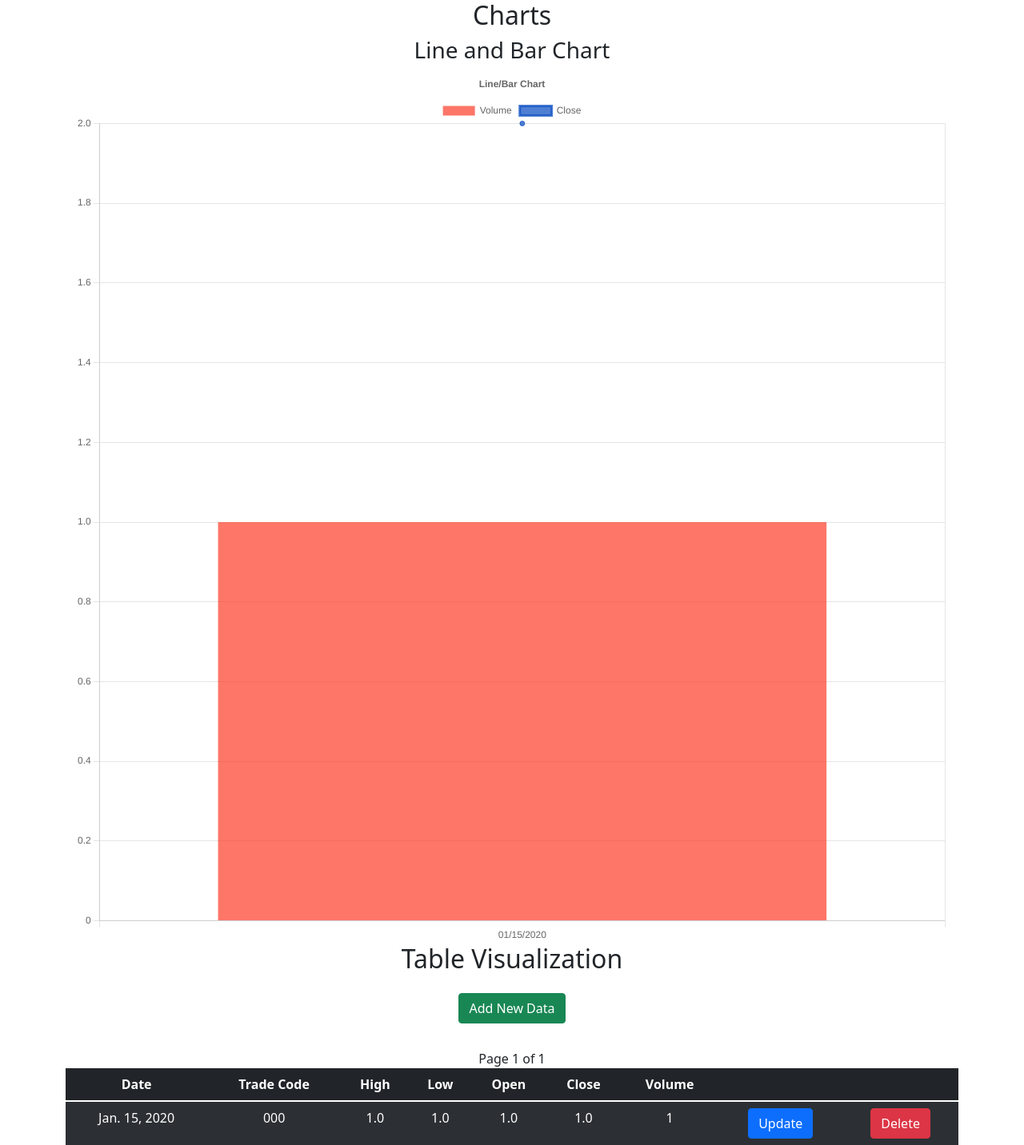
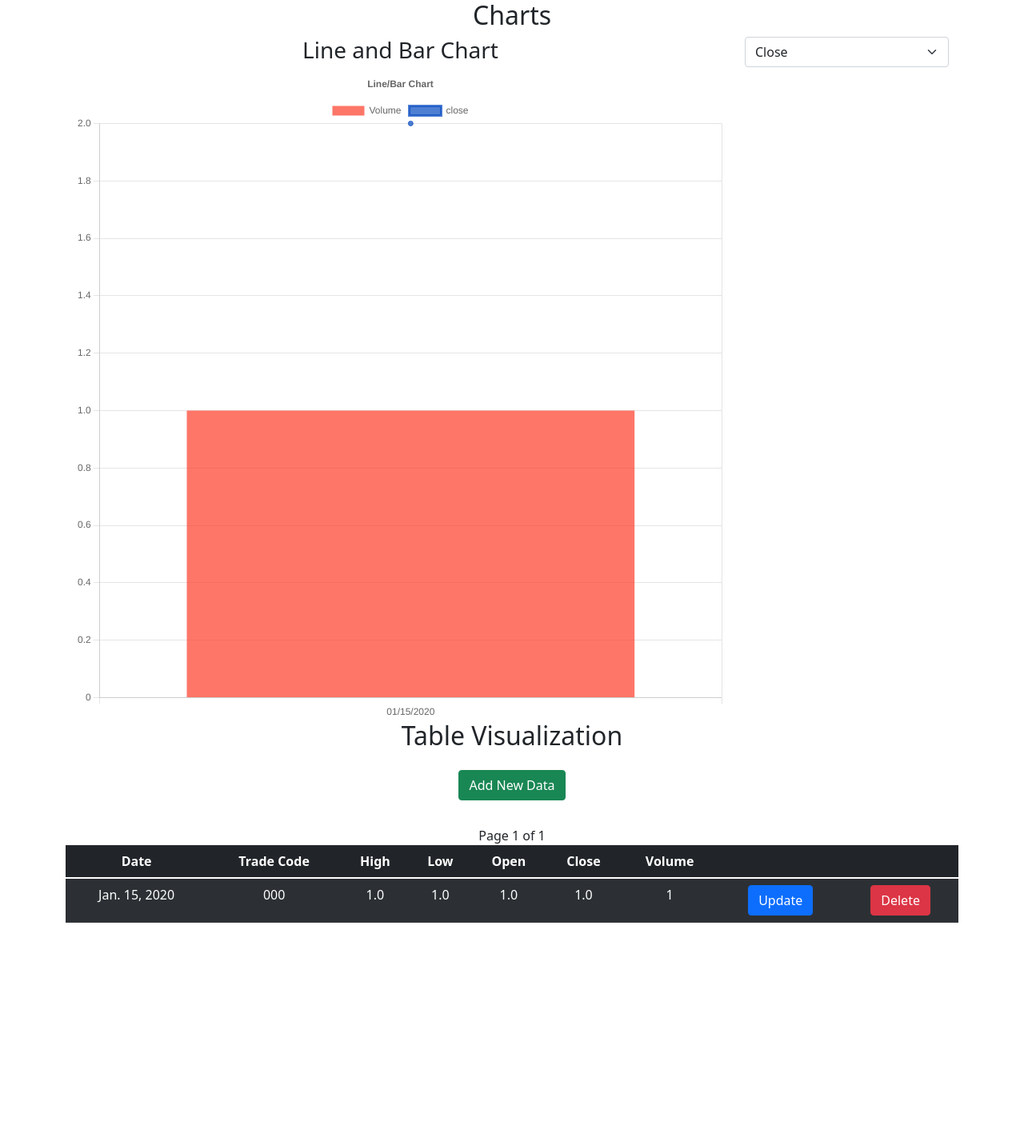
Before and after one commit to Shafin580/JanataWifi-FullStack-Test, a Django app: page / in a window 1280 px wide. Shown: the top 1432 px of the page at 80% size. After the commit the page ends 1154 px from the top, so only its background shows below. Run offline with Django 4.2, Linux system fonts and the light colour scheme; tables that the repository leaves empty hold one stand-in row (values such as "Sample post"); some libraries are stand-ins or nearby versions.

Commit message:
Added dropdown change

```diff
--- a/JanataWifiFullStackTest/urls.py
+++ b/JanataWifiFullStackTest/urls.py
@@ -20,6 +20,7 @@ from JanatawifiFullStackTestApp import views as test_views
 urlpatterns = [
     path('admin/', admin.site.urls),
     path('', test_views.index),
+    path('create', test_views.create),
     path('upload', test_views.upload),
     path('upload/<int:stock_id>', test_views.update),
     path('delete/<int:stock_id>', test_views.delete)
--- a/JanatawifiFullStackTestApp/templates/index.html
+++ b/JanatawifiFullStackTestApp/templates/index.html
@@ -6,55 +6,17 @@
   <h2>Charts</h2>
   <div class="container">
     <div class="row">
-      <div class="col-sm-12">
+      <div class="col-sm-9">
         <h3>Line and Bar Chart</h3>
         <canvas id="myChart" width="400" height="400"></canvas>
-        <script>
-          const ctx = document.getElementById("myChart").getContext("2d");
-          const date = {{ date|safe }}
-          const close = {{ close|safe }}
-          const volume = {{ volume|safe }}
-          const tradeCode = {{ trade_code|safe }}
-          const data = {
-            labels: date,
-            datasets: [
-              {
-                label: 'Volume',
-                data: volume,
-                borderColor: 'rgba(252, 57, 37, 0.69)',
-                backgroundColor: 'rgba(252, 57, 37, 0.69)',
-                stack: 'combined',
-                type: 'bar'
-              },
-              {
-                label: 'Close',
-                data: close,
-                borderColor: 'rgba(0, 70, 192, 0.69)',
-                backgroundColor: 'rgba(0, 70, 192, 0.69)',
-                stack: 'combined'
-              }
-            ]
-          }
-          const mixedChart = new Chart(ctx, {
 
-            type: 'line',
-            data: data,
-            options: {
-              plugins: {
-                title: {
-                  display: true,
-                  text: 'Line/Bar Chart'
-                }
-              },
-              scales: {
-                y: {
-                  stacked: true
-                }
-              }
-            },
-});
-
-        </script>
+      </div>
+      <div class="col-sm-3">
+        <select class="form-select" aria-label="Default select example" id="selectedColumn" onchange="handleChange()">
+          <option selected value="close">Close</option>
+          <option value="high">High</option>
+          <option value="low">Low</option>
+        </select>
       </div>
     </div>
   </div>
@@ -113,4 +75,83 @@
 
 </div>
 
+<script>
+  var ctx = document.getElementById("myChart").getContext("2d");
+  var date = {{ date|safe }}
+  var close = {{ close|safe }}
+  var volume = {{ volume|safe }}
+  var tradeCode = {{ trade_code|safe }}
+  var high = {{ high|safe }}
+  var low = {{ low|safe }}
+  var lineData = close;
+  var mixedChart;
+  var select;
+  var selectedValue = "close"
+  function handleChange(){
+    select = document.getElementById('selectedColumn');
+    selectedValue = select.options[select.selectedIndex].value;
+    if(selectedValue === "close"){
+      lineData = close;
+      destroyChart(mixedChart);
+      drawChart(lineData, selectedValue);
+    }
+    else if(selectedValue === "high"){
+      lineData = high;
+      destroyChart(mixedChart);
+      drawChart(lineData, selectedValue);
+    }
+    else if(selectedValue === "low"){
+      lineData = low;
+      destroyChart(mixedChart);
+      drawChart(lineData, selectedValue);
+    }
+  }
+  function drawChart(lineData,  lineLabel){
+    var data = {
+      labels: date,
+      datasets: [
+        {
+          label: 'Volume',
+          data: volume,
+          borderColor: 'rgba(252, 57, 37, 0.69)',
+          backgroundColor: 'rgba(252, 57, 37, 0.69)',
+          stack: 'combined',
+          type: 'bar'
+        },
+        {
+          label: lineLabel,
+          data: lineData,
+          borderColor: 'rgba(0, 70, 192, 0.69)',
+          backgroundColor: 'rgba(0, 70, 192, 0.69)',
+          stack: 'combined'
+        }
+      ]
+    }
+    mixedChart = new Chart(ctx, {
+
+      type: 'line',
+      data: data,
+      options: {
+        plugins: {
+          title: {
+            display: true,
+            text: 'Line/Bar Chart'
+          }
+        },
+        scales: {
+          y: {
+            stacked: true
+          }
+        }
+      },
+  });
+  }
+  drawChart(lineData, selectedValue);
+  function destroyChart(chart){
+    chart.destroy();
+  }
+
+
+</script>
+
 {% endblock  %}
--- a/JanatawifiFullStackTestApp/views.py
+++ b/JanatawifiFullStackTestApp/views.py
@@ -4,26 +4,42 @@ from .models import StockData
 from .forms import StockCreate
 from datetime import datetime
 from django.core.paginator import Paginator
+import pandas as pd
+import json
 
 # Create your views here.
 
+def create(request):
+    data = pd.read_csv('JanatawifiFullStackTestApp\data\stock_market_data.csv')
+    json_records = data.reset_index().to_json(orient ='records')
+    rowData = []
+    rowData = json.loads(json_records)
+    for d in rowData:
+        #print(d['date'])
+        StockData.objects.create(date=d['date'], trade_code = d['trade_code'], high = d['high'], low = d['low'], open = d['open'], close = d['close'], volume = d['volume'])
+    return HttpResponse("Full Data Created!")
+
 def index(request):
 
-    data = Paginator(StockData.objects.all(), 50)
+    data = Paginator(StockData.objects.all(), 10)
     page = request.GET.get('page')
     pagedData = data.get_page(page)
     date = []
     close = []
     volume = []
     trade_code = []
+    high = []
+    low = []
 
     for value in pagedData:
         date.append(value.date.strftime("%m/%d/%Y"))
         close.append(value.close)
         volume.append(value.volume)
         trade_code.append(value.trade_code)
+        high.append(value.high)
+        low.append(value.low)
 
-    return render(request, 'index.html', {'date': date, 'close': close, 'volume': volume, 'trade_code': trade_code, 'pages': pagedData})
+    return render(request, 'index.html', {'date': date, 'close': close, 'volume': volume, 'trade_code': trade_code, 'high': high, 'low': low, 'pages': pagedData})
 
 def upload(request):
     upload = StockCreate()
```
